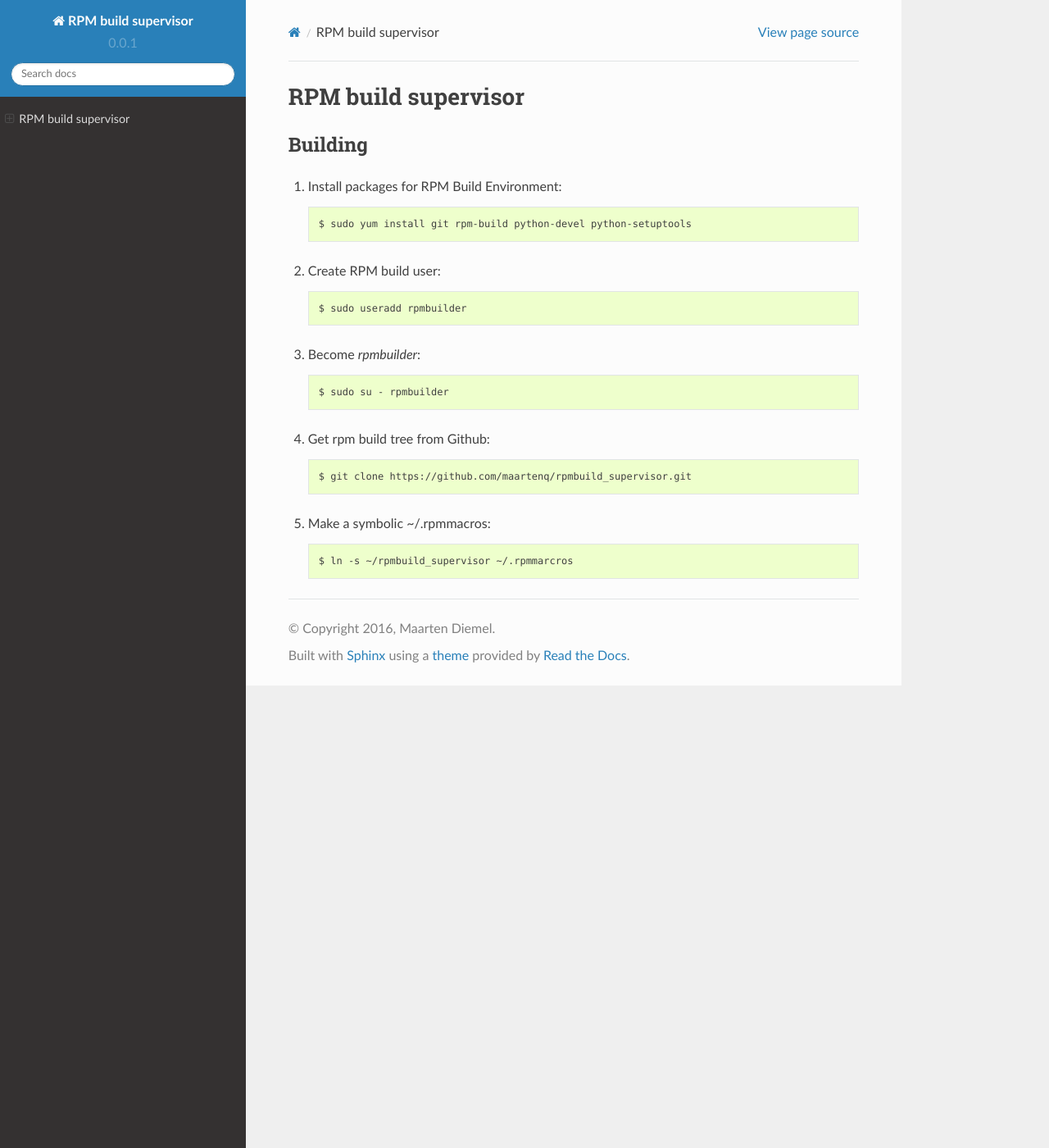
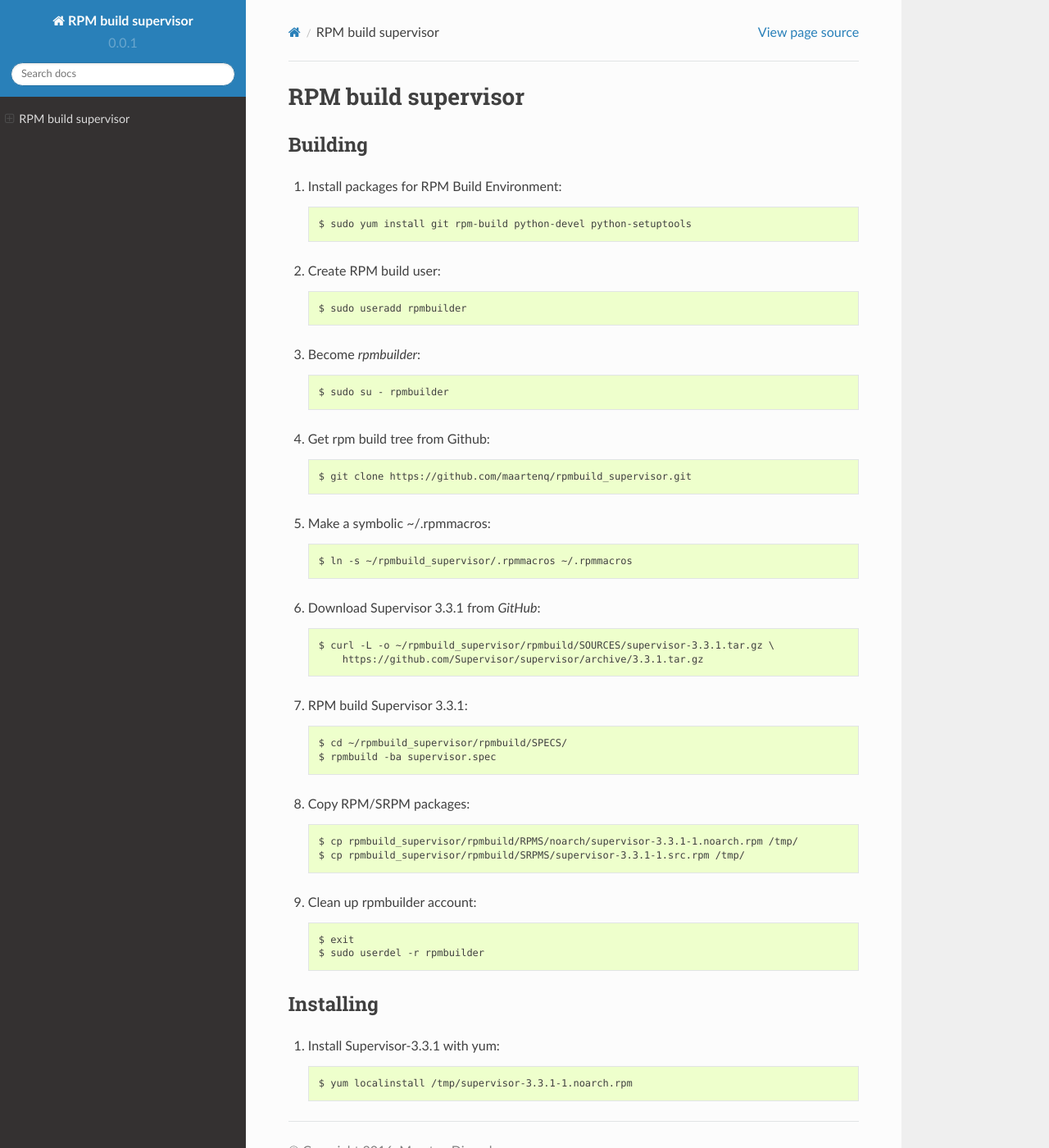
Before and after one commit to maartenq/rpmbuild_supervisor, a Sphinx documentation site: the page built from docs/index.rst, in a window 1280 px wide and 1400 px high. Shown: the whole window at 82% size. Built offline with Sphinx 7.4.7 and the Read the Docs theme 2.0.0, drawn with Linux system fonts in a browser that asks for light colours.

Commit message:
docs install

```diff
--- a/docs/index.rst
+++ b/docs/index.rst
@@ -8,6 +8,7 @@
 #. Install packages for RPM Build Environment::
 
     $ sudo yum install git rpm-build python-devel python-setuptools
+
 
 #. Create RPM build user::
 
@@ -21,9 +22,40 @@
 
 #. Get rpm build tree from Github::
 
-   $ git clone https://github.com/maartenq/rpmbuild_supervisor.git
+    $ git clone https://github.com/maartenq/rpmbuild_supervisor.git
 
 
 #. Make a symbolic ~/.rpmmacros::
 
-   $ ln -s ~/rpmbuild_supervisor ~/.rpmmarcros
+    $ ln -s ~/rpmbuild_supervisor/.rpmmacros ~/.rpmmacros
+
+
+#. Download Supervisor 3.3.1 from `GitHub`::
+
+    $ curl -L -o ~/rpmbuild_supervisor/rpmbuild/SOURCES/supervisor-3.3.1.tar.gz \
+        https://github.com/Supervisor/supervisor/archive/3.3.1.tar.gz
+
+#. RPM build Supervisor 3.3.1::
+
+    $ cd ~/rpmbuild_supervisor/rpmbuild/SPECS/
+    $ rpmbuild -ba supervisor.spec
+
+
+#. Copy RPM/SRPM packages::
+
+    $ cp rpmbuild_supervisor/rpmbuild/RPMS/noarch/supervisor-3.3.1-1.noarch.rpm /tmp/
+    $ cp rpmbuild_supervisor/rpmbuild/SRPMS/supervisor-3.3.1-1.src.rpm /tmp/
+
+
+#. Clean up rpmbuilder account::
+
+    $ exit
+    $ sudo userdel -r rpmbuilder
+
+
+Installing
+==========
+
+#. Install Supervisor-3.3.1 with yum::
+
+    $ yum localinstall /tmp/supervisor-3.3.1-1.noarch.rpm
```
